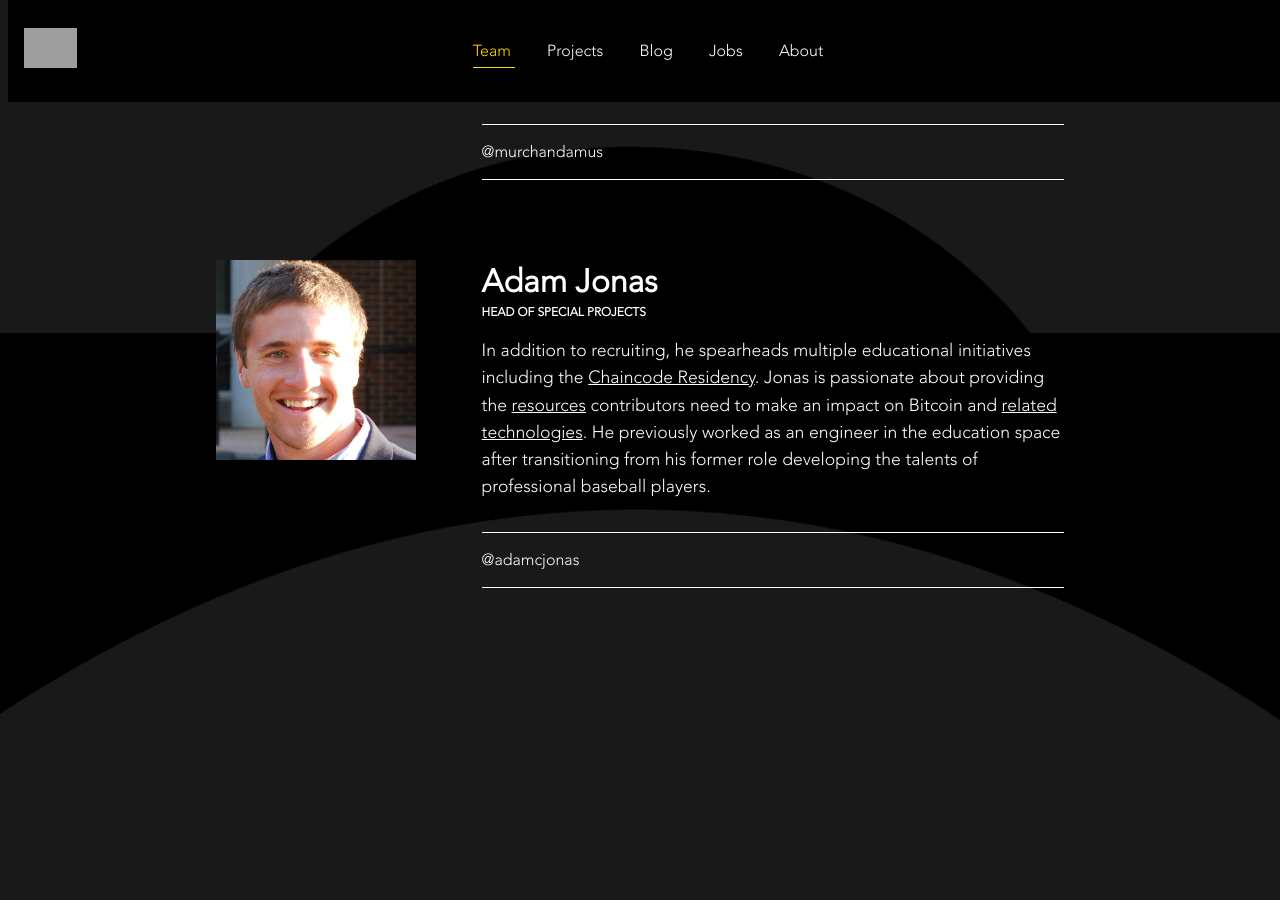
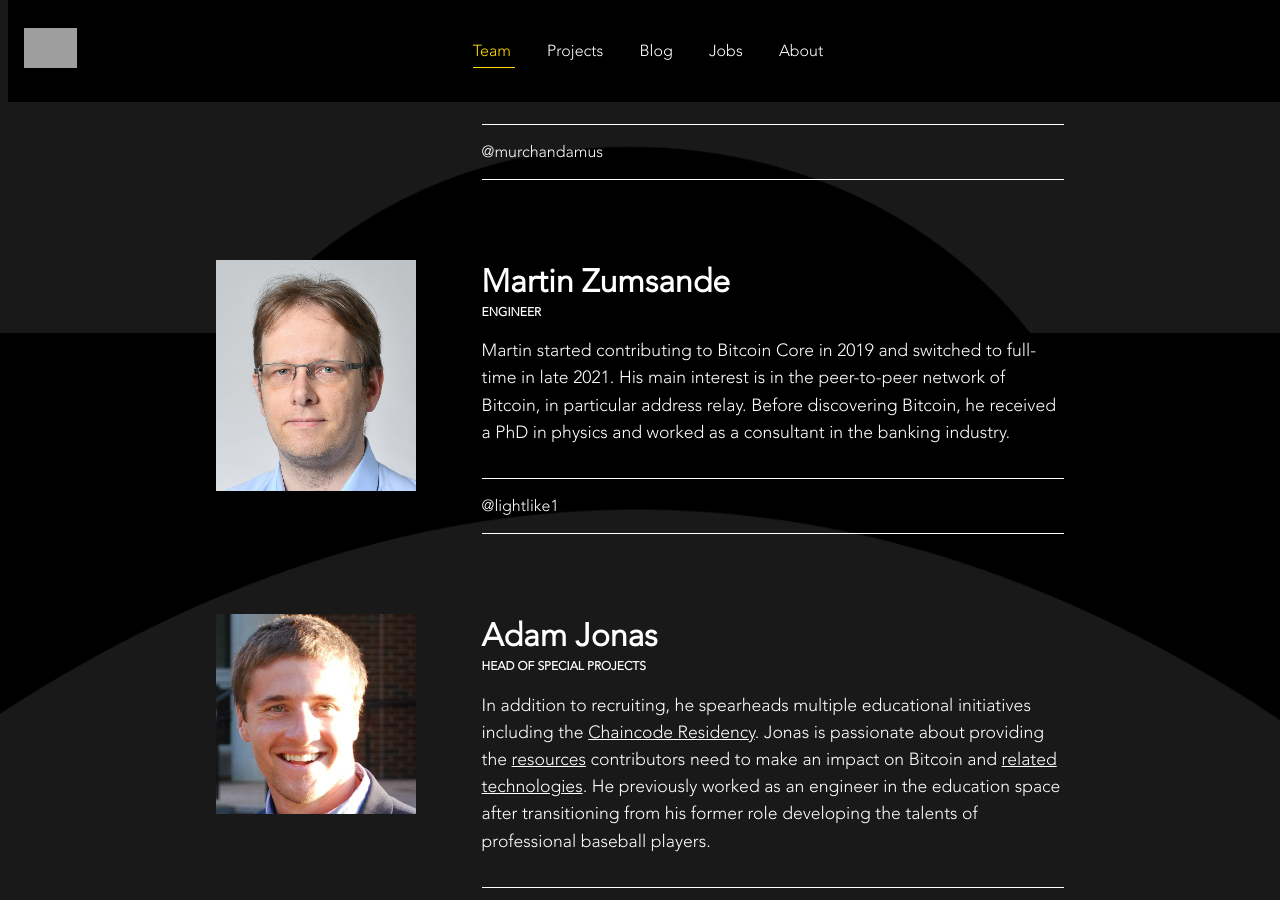
Before and after one commit to furszy/chaincodelabs.github.io, a Jekyll site: the page built from team.html, in a window 1280 px wide and 900 px high, scrolled down 3267 px. Built offline with Jekyll 4.4.1, drawn with Linux system fonts in a browser that asks for light colours; grey boxes are pictures that could not be loaded.

Commit message:
add bio of martin (#50)
* add bio of martin

```diff
--- a/_data/team.yml
+++ b/_data/team.yml
@@ -52,6 +52,13 @@
   link: https://twitter.com/murchandamus
   image: assets/images/mark.png
   alt: Picture of Mark Erhardt
+- name: Martin Zumsande
+  title: Engineer
+  description: Martin started contributing to Bitcoin Core in 2019 and switched to full-time in late 2021. His main interest is in the peer-to-peer network of Bitcoin, in particular address relay. Before discovering Bitcoin, he received a PhD in physics and worked as a consultant in the banking industry.
+  social: "@lightlike1"
+  link: https://twitter.com/lightlike1
+  image: assets/images/martin.jpg
+  alt: Picture of Martin Zumsande
 - name: Adam Jonas
   title: Head of Special Projects
   description: In addition to recruiting, he spearheads multiple educational initiatives including the <a href="http://residency.chaincode.com" target="_blank" rel="noopener">Chaincode Residency</a>. Jonas is passionate about providing the <a href="https://github.com/chaincodelabs/bitcoin-curriculum" target="_blank" rel="noopener">resources</a> contributors need to make an impact on Bitcoin and <a href="https://github.com/chaincodelabs/lightning-curriculum" target="_blank" rel="noopener">related technologies</a>. He previously worked as an engineer in the education space after transitioning from his former role developing the talents of professional baseball players.
```
Also changed, not shown: assets/images/martin.jpg (added).
